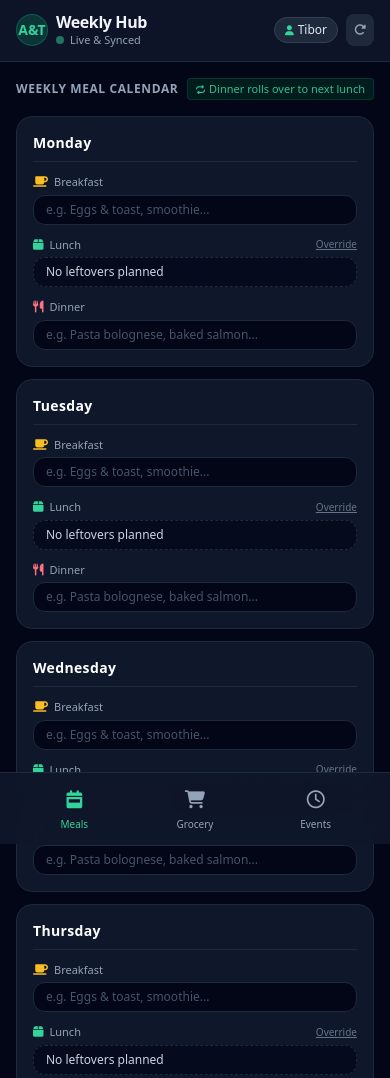
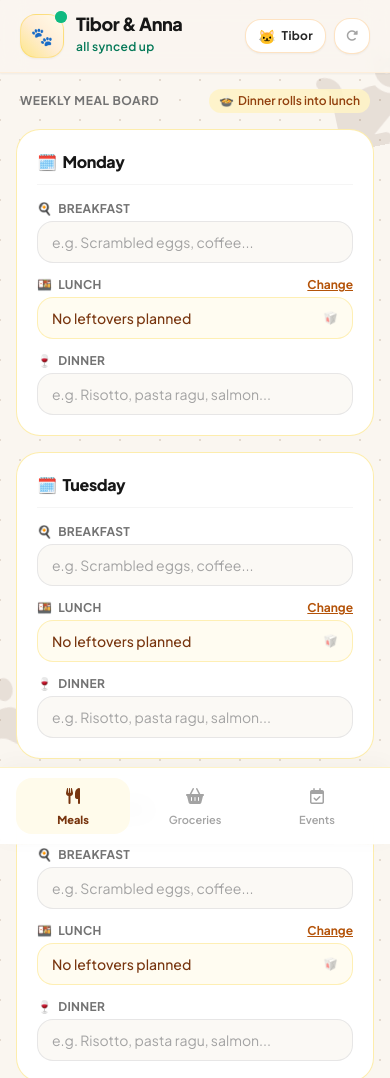
Before and after one commit to xhoust/ATplanner, a plain HTML site: page index.html in a window 390 px wide. Shown: the top 1078 px of the page. Drawn offline with nearby package versions, Linux system fonts and the light colour scheme; no server answers.

Commit message:
Update index.html

```diff
--- a/index.html
+++ b/index.html
@@ -3,97 +3,127 @@
 <head>
   <meta charset="UTF-8" />
   <meta name="viewport" content="width=device-width, initial-scale=1.0, maximum-scale=1.0, user-scalable=no" />
-  <title>A&T Hub</title>
+  <title>Tibor & Anna's Hub</title>
 
   <meta name="apple-mobile-web-app-capable" content="yes" />
-  <meta name="apple-mobile-web-app-status-bar-style" content="black-translucent" />
-  <meta name="theme-color" content="#10b981" />
+  <meta name="apple-mobile-web-app-status-bar-style" content="default" />
+  <meta name="theme-color" content="#fcfaf6" />
 
   <script src="https://cdn.tailwindcss.com"></script>
   <script src="https://unpkg.com/@supabase/supabase-js@2"></script>
   <link rel="stylesheet" href="https://cdnjs.cloudflare.com/ajax/libs/font-awesome/6.4.0/css/all.min.css" />
 
   <style>
-    body { -webkit-tap-highlight-color: transparent; }
-    .hide-scrollbar::-webkit-scrollbar { display: none; }
-    .hide-scrollbar { -ms-overflow-style: none; scrollbar-width: none; }
+    @import url('https://fonts.googleapis.com/css2?family=Plus+Jakarta+Sans:wght@400;500;600;700;800&family=Caveat:wght@600;700&display=swap');
+
+    body {
+      font-family: 'Plus Jakarta Sans', -apple-system, BlinkMacSystemFont, sans-serif;
+      -webkit-tap-highlight-color: transparent;
+      background-color: #faf6f0;
+      color: #262422;
+    }
+    .handwriting {
+      font-family: 'Caveat', cursive;
+    }
+    .cat-paw-bg {
+      background-image: radial-gradient(#e4dacf 1.2px, transparent 1.2px), radial-gradient(#e4dacf 1.2px, #faf6f0 1.2px);
+      background-size: 40px 40px;
+      background-position: 0 0, 20px 20px;
+    }
   </style>
 </head>
-<body class="bg-slate-950 text-slate-100 min-h-screen pb-24 font-sans selection:bg-emerald-500 selection:text-white">
+<body class="cat-paw-bg min-h-screen pb-28 selection:bg-orange-200">
+
+  <!-- Floating Ambient Silhouette Cats (Decorative) -->
+  <div class="fixed top-12 -right-8 opacity-10 pointer-events-none select-none text-orange-950 text-8xl -rotate-12 z-0">
+    <i class="fa-solid fa-cat"></i>
+  </div>
+  <div class="fixed bottom-24 -left-6 opacity-10 pointer-events-none select-none text-orange-950 text-7xl rotate-12 z-0">
+    <i class="fa-solid fa-paw"></i>
+  </div>
 
   <!-- Header -->
-  <header class="sticky top-0 z-40 bg-slate-900/90 backdrop-blur-md border-b border-slate-800 px-4 py-3">
-    <div class="max-w-xl mx-auto flex items-center justify-between">
-      <div class="flex items-center space-x-2">
-        <div class="w-8 h-8 rounded-full bg-emerald-500/20 text-emerald-400 flex items-center justify-center font-bold text-sm border border-emerald-500/30">
-          A&T
+  <header class="sticky top-0 z-40 bg-[#faf6f0]/90 backdrop-blur-md border-b border-orange-100/80 px-5 py-3.5 shadow-sm">
+    <div class="max-w-md mx-auto flex items-center justify-between">
+      <div class="flex items-center space-x-3">
+        <div class="w-11 h-11 rounded-2xl bg-gradient-to-tr from-amber-200 via-orange-100 to-amber-50 text-amber-900 flex items-center justify-center font-extrabold text-lg shadow-sm border border-amber-300/50 relative">
+          🐾
+          <span class="absolute -top-1 -right-1 flex h-3 w-3">
+            <span id="sync-ping" class="animate-ping absolute inline-flex h-full w-full rounded-full bg-emerald-400 opacity-75"></span>
+            <span id="sync-dot" class="relative inline-flex rounded-full h-3 w-3 bg-emerald-500"></span>
+          </span>
         </div>
         <div>
-          <h1 class="font-bold text-base tracking-tight leading-tight">Weekly Hub</h1>
-          <div class="flex items-center space-x-1.5">
-            <span id="sync-dot" class="w-2 h-2 rounded-full bg-emerald-400 animate-pulse"></span>
-            <span id="sync-status" class="text-[11px] text-slate-400">Live & Synced</span>
-          </div>
+          <h1 class="font-extrabold text-lg tracking-tight text-neutral-900 flex items-center gap-1.5 leading-none">
+            Tibor & Anna
+          </h1>
+          <span id="sync-status" class="text-xs font-semibold text-emerald-700 tracking-wide">all synced up</span>
         </div>
       </div>
 
       <div class="flex items-center space-x-2">
-        <button id="user-toggle" onclick="toggleUser()" class="flex items-center space-x-1 px-2.5 py-1 rounded-full bg-slate-800 text-xs font-medium border border-slate-700 text-slate-200">
-          <i class="fa-solid fa-user text-emerald-400 text-[10px]"></i>
-          <span id="active-user-label">Tibor</span>
+        <button id="user-toggle" onclick="toggleUser()" class="flex items-center space-x-1.5 px-3 py-1.5 rounded-2xl bg-white shadow-sm border border-orange-200/70 text-xs font-bold text-neutral-800 hover:border-orange-300 transition active:scale-95">
+          <span class="text-sm">🐱</span>
+          <span id="active-user-label" class="tracking-wide">Tibor</span>
         </button>
-        <button onclick="confirmResetWeek()" class="p-2 rounded-lg bg-slate-800 hover:bg-slate-700 text-slate-400 hover:text-rose-400 transition text-xs" title="Reset Week">
-          <i class="fa-solid fa-rotate-right"></i>
+        <button onclick="confirmResetWeek()" class="w-9 h-9 rounded-2xl bg-white hover:bg-rose-50 text-neutral-400 hover:text-rose-500 border border-orange-200/70 shadow-sm flex items-center justify-center transition active:scale-90" title="Reset Week">
+          <i class="fa-solid fa-rotate-right text-xs"></i>
         </button>
       </div>
     </div>
   </header>
 
-  <!-- Main Content Area -->
-  <main class="max-w-xl mx-auto px-4 pt-4">
+  <!-- Main Container -->
+  <main class="max-w-md mx-auto px-4 pt-4 relative z-10">
 
-    <!-- View 1: Meals & Plan -->
+    <!-- View 1: Meals Calendar -->
     <section id="view-planner" class="space-y-4">
-      <div class="flex items-center justify-between">
-        <h2 class="text-xs uppercase tracking-wider font-semibold text-slate-400">Weekly Meal Calendar</h2>
-        <span class="text-[11px] text-emerald-400/90 bg-emerald-950/60 px-2 py-0.5 rounded border border-emerald-800/40">
-          <i class="fa-solid fa-repeat text-[9px] mr-1"></i>Dinner rolls over to next lunch
+      <div class="flex items-center justify-between px-1">
+        <h2 class="text-xs font-bold uppercase tracking-wider text-neutral-500">Weekly Meal Board</h2>
+        <span class="text-xs font-semibold text-amber-800 bg-amber-100/90 px-2.5 py-1 rounded-xl shadow-xs flex items-center gap-1">
+          <span>🍲</span> Dinner rolls into lunch
         </span>
       </div>
 
-      <div id="days-container" class="space-y-3">
+      <div id="days-container" class="space-y-4">
         <!-- Rendered via JS -->
       </div>
     </section>
 
     <!-- View 2: Grocery List -->
     <section id="view-groceries" class="hidden space-y-4">
-      <div class="bg-slate-900 border border-slate-800 rounded-2xl p-4">
-        <h2 class="text-sm font-semibold mb-2 flex items-center justify-between">
-          <span>Add Grocery Item</span>
-          <span id="grocery-count" class="text-xs font-normal text-slate-400">0 items</span>
-        </h2>
+      <div class="bg-white border border-amber-200/80 rounded-3xl p-5 shadow-sm">
+        <div class="flex items-center justify-between mb-3">
+          <h2 class="text-base font-bold text-neutral-900 flex items-center gap-2">
+            <span>🛒</span> What do we need?
+          </h2>
+          <span id="grocery-count" class="text-xs font-bold bg-orange-100 text-orange-900 px-2.5 py-0.5 rounded-full">
+            0/0 done
+          </span>
+        </div>
         <div class="flex gap-2">
-          <input id="new-item-input" type="text" placeholder="e.g. Oat milk, eggs..."
-                 class="flex-1 bg-slate-950 border border-slate-700 rounded-xl px-3 py-2 text-sm focus:outline-none focus:border-emerald-500"
+          <input id="new-item-input" type="text" placeholder="Add milk, sourdough, apples..."
+                 class="flex-1 bg-neutral-50 border border-neutral-200 rounded-2xl px-4 py-3 text-sm font-medium focus:outline-none focus:ring-2 focus:ring-amber-400/50 focus:bg-white transition"
                  onkeydown="if(event.key === 'Enter') addCustomGroceryItem()"/>
-          <button onclick="addCustomGroceryItem()" class="bg-emerald-600 hover:bg-emerald-500 text-white font-semibold px-4 py-2 rounded-xl text-sm transition">
+          <button onclick="addCustomGroceryItem()" class="bg-amber-800 hover:bg-amber-900 text-white font-bold px-5 py-3 rounded-2xl text-sm shadow-sm transition active:scale-95">
             Add
           </button>
         </div>
       </div>
 
-      <div id="grocery-departments" class="space-y-2">
+      <div id="grocery-items" class="space-y-2">
         <!-- Grocery items rendered via JS -->
       </div>
     </section>
 
-    <!-- View 3: Events -->
+    <!-- View 3: Events & Reminders -->
     <section id="view-events" class="hidden space-y-4">
-      <div class="bg-slate-900 border border-slate-800 rounded-2xl p-4">
-        <h2 class="text-sm font-semibold mb-3">Add Event or Reminder</h2>
-        <div class="space-y-2">
-          <select id="event-day-select" class="w-full bg-slate-950 border border-slate-700 rounded-xl px-3 py-2 text-sm focus:outline-none focus:border-emerald-500">
+      <div class="bg-white border border-amber-200/80 rounded-3xl p-5 shadow-sm">
+        <h2 class="text-base font-bold text-neutral-900 mb-3 flex items-center gap-2">
+          <span>📌</span> Add an Event or Date
+        </h2>
+        <div class="space-y-3">
+          <select id="event-day-select" class="w-full bg-neutral-50 border border-neutral-200 rounded-2xl px-3.5 py-2.5 text-sm font-semibold focus:outline-none focus:ring-2 focus:ring-amber-400/50">
             <option value="Monday">Monday</option>
             <option value="Tuesday">Tuesday</option>
             <option value="Wednesday">Wednesday</option>
@@ -103,10 +133,10 @@
             <option value="Sunday">Sunday</option>
           </select>
           <input id="event-title-input" type="text" placeholder="e.g. Dinner reservation at 7pm, gym..."
-                 class="w-full bg-slate-950 border border-slate-700 rounded-xl px-3 py-2 text-sm focus:outline-none focus:border-emerald-500"
+                 class="w-full bg-neutral-50 border border-neutral-200 rounded-2xl px-4 py-3 text-sm font-medium focus:outline-none focus:ring-2 focus:ring-amber-400/50 focus:bg-white"
                  onkeydown="if(event.key === 'Enter') addEvent()"/>
-          <button onclick="addEvent()" class="w-full bg-emerald-600 hover:bg-emerald-500 text-white font-medium py-2 rounded-xl text-sm transition">
-            Save Event
+          <button onclick="addEvent()" class="w-full bg-neutral-900 hover:bg-neutral-800 text-white font-bold py-3 rounded-2xl text-sm shadow-sm transition active:scale-98">
+            Save to Schedule
           </button>
         </div>
       </div>
@@ -115,25 +145,26 @@
         <!-- Events rendered via JS -->
       </div>
     </section>
+
   </main>
 
   <!-- Bottom Navigation -->
-  <nav class="fixed bottom-0 left-0 right-0 z-40 bg-slate-900/95 backdrop-blur-md border-t border-slate-800 py-2">
-    <div class="max-w-xl mx-auto grid grid-cols-3 gap-1 px-4">
-      <button onclick="switchTab('planner')" id="tab-planner" class="flex flex-col items-center py-1 text-emerald-400">
-        <i class="fa-solid fa-calendar-week text-lg"></i>
-        <span class="text-[10px] mt-1 font-medium">Meals</span>
+  <nav class="fixed bottom-0 left-0 right-0 z-40 bg-white/95 backdrop-blur-md border-t border-amber-100 py-2.5 px-4 shadow-[0_-4px_20px_rgba(0,0,0,0.03)]">
+    <div class="max-w-md mx-auto grid grid-cols-3 gap-2">
+      <button onclick="switchTab('planner')" id="tab-planner" class="flex flex-col items-center py-1.5 rounded-2xl text-amber-900 font-extrabold bg-amber-50">
+        <i class="fa-solid fa-utensils text-base"></i>
+        <span class="text-[11px] mt-1">Meals</span>
       </button>
-      <button onclick="switchTab('groceries')" id="tab-groceries" class="flex flex-col items-center py-1 text-slate-400">
+      <button onclick="switchTab('groceries')" id="tab-groceries" class="flex flex-col items-center py-1.5 rounded-2xl text-neutral-400 font-semibold hover:text-neutral-700">
         <div class="relative">
-          <i class="fa-solid fa-cart-shopping text-lg"></i>
-          <span id="grocery-badge" class="hidden absolute -top-1 -right-2 bg-emerald-500 text-white text-[9px] w-4 h-4 rounded-full flex items-center justify-center font-bold">0</span>
+          <i class="fa-solid fa-basket-shopping text-base"></i>
+          <span id="grocery-badge" class="hidden absolute -top-1 -right-2.5 bg-amber-600 text-white text-[10px] w-4 h-4 rounded-full flex items-center justify-center font-bold">0</span>
         </div>
-        <span class="text-[10px] mt-1 font-medium">Grocery</span>
+        <span class="text-[11px] mt-1">Groceries</span>
       </button>
-      <button onclick="switchTab('events')" id="tab-events" class="flex flex-col items-center py-1 text-slate-400">
-        <i class="fa-regular fa-clock text-lg"></i>
-        <span class="text-[10px] mt-1 font-medium">Events</span>
+      <button onclick="switchTab('events')" id="tab-events" class="flex flex-col items-center py-1.5 rounded-2xl text-neutral-400 font-semibold hover:text-neutral-700">
+        <i class="fa-regular fa-calendar-check text-base"></i>
+        <span class="text-[11px] mt-1">Events</span>
       </button>
     </div>
   </nav>
@@ -179,16 +210,16 @@
       render();
 
       if (sbClient) {
-        document.getElementById('sync-dot').className = "w-2 h-2 rounded-full bg-amber-400 animate-spin";
-        document.getElementById('sync-status').innerText = "Syncing...";
+        document.getElementById('sync-status').innerText = "syncing...";
+        document.getElementById('sync-dot').className = "relative inline-flex rounded-full h-3 w-3 bg-amber-500 animate-spin";
         try {
           const { error } = await sbClient
             .from('planner_state')
             .upsert({ id: 'active_week', data: state, updated_at: new Date() });
 
           if (!error) {
-            document.getElementById('sync-dot').className = "w-2 h-2 rounded-full bg-emerald-400 animate-pulse";
-            document.getElementById('sync-status').innerText = "Live & Synced";
+            document.getElementById('sync-status').innerText = "all synced up";
+            document.getElementById('sync-dot').className = "relative inline-flex rounded-full h-3 w-3 bg-emerald-500";
           }
         } catch(e) {
           console.error(e);
@@ -230,10 +261,10 @@
     function switchTab(tab) {
       ['planner', 'groceries', 'events'].forEach(t => {
         document.getElementById(`view-${t}`).classList.add('hidden');
-        document.getElementById(`tab-${t}`).className = 'flex flex-col items-center py-1 text-slate-500';
+        document.getElementById(`tab-${t}`).className = 'flex flex-col items-center py-1.5 rounded-2xl text-neutral-400 font-semibold';
       });
       document.getElementById(`view-${tab}`).classList.remove('hidden');
-      document.getElementById(`tab-${tab}`).className = 'flex flex-col items-center py-1 text-emerald-400 font-semibold';
+      document.getElementById(`tab-${tab}`).className = 'flex flex-col items-center py-1.5 rounded-2xl text-amber-900 font-extrabold bg-amber-50';
     }
 
     function updateMeal(day, field, val) {
@@ -314,49 +345,52 @@
         const dayEvents = state.events.filter(e => e.day === day);
 
         const card = document.createElement('div');
-        card.className = "bg-slate-900 border border-slate-800 rounded-2xl p-4 shadow-sm";
+        card.className = "bg-white border border-amber-200/70 rounded-3xl p-5 shadow-xs transition hover:shadow-sm";
         card.innerHTML = `
-          <div class="flex items-center justify-between mb-3 border-b border-slate-800 pb-2">
-            <span class="font-bold text-sm tracking-wide text-white">${day}</span>
+          <div class="flex items-center justify-between mb-4 pb-2.5 border-b border-neutral-100">
+            <span class="font-extrabold text-base text-neutral-900 tracking-tight flex items-center gap-1.5">
+              <span>🗓️</span> ${day}
+            </span>
             ${dayEvents.length > 0 ? `
-              <span class="text-[10px] bg-sky-950 text-sky-400 border border-sky-800/40 px-2 py-0.5 rounded-full font-medium">
+              <span class="text-xs bg-sky-100 text-sky-800 font-bold px-2.5 py-0.5 rounded-full">
                 ${dayEvents.length} event${dayEvents.length > 1 ? 's' : ''}
               </span>` : ''}
           </div>
 
-          <div class="space-y-3">
+          <div class="space-y-3.5">
             <div>
-              <label class="block text-[11px] font-medium text-slate-400 mb-1 flex items-center">
-                <i class="fa-solid fa-mug-saucer text-amber-400 mr-1.5 text-xs"></i> Breakfast
+              <label class="block text-xs font-bold text-neutral-500 uppercase tracking-wide mb-1 flex items-center gap-1.5">
+                <span>🍳</span> Breakfast
               </label>
               <input type="text" value="${dayData.breakfast || ''}"
-                     placeholder="e.g. Eggs & toast, smoothie..."
+                     placeholder="e.g. Scrambled eggs, coffee..."
                      onchange="updateMeal('${day}', 'breakfast', this.value)"
-                     class="w-full bg-slate-950 border border-slate-800 rounded-xl px-3 py-1.5 text-xs focus:outline-none focus:border-emerald-500 placeholder:text-slate-600"/>
+                     class="w-full bg-[#fbf9f5] border border-neutral-200/90 rounded-2xl px-3.5 py-2.5 text-sm font-semibold text-neutral-800 placeholder:text-neutral-400 placeholder:font-normal focus:outline-none focus:ring-2 focus:ring-amber-400/50 focus:bg-white transition"/>
             </div>
 
             <div>
-              <label class="block text-[11px] font-medium text-slate-400 mb-1 flex items-center justify-between">
-                <span class="flex items-center">
-                  <i class="fa-solid fa-box text-emerald-400 mr-1.5 text-xs"></i> Lunch
-                </span>
-                <button onclick="let v = prompt('Override lunch for ${day}:', '${dayData.lunchOverride || ''}'); if(v !== null) updateMeal('${day}', 'lunchOverride', v);" class="text-[10px] text-slate-500 hover:text-emerald-400 underline">
-                  ${dayData.lunchOverride ? 'Clear / Edit' : 'Override'}
+              <div class="flex items-center justify-between mb-1">
+                <label class="block text-xs font-bold text-neutral-500 uppercase tracking-wide flex items-center gap-1.5">
+                  <span>🍱</span> Lunch
+                </label>
+                <button onclick="let v = prompt('Override lunch for ${day}:', '${dayData.lunchOverride || ''}'); if(v !== null) updateMeal('${day}', 'lunchOverride', v);" class="text-xs font-bold text-amber-700 hover:text-amber-900 underline">
+                  ${dayData.lunchOverride ? 'Edit' : 'Change'}
                 </button>
-              </label>
-              <div class="bg-slate-950/70 border border-dashed border-slate-800 rounded-xl px-3 py-1.5 text-xs text-slate-300">
-                ${lunchDisplay}
+              </div>
+              <div class="bg-amber-50/70 border border-amber-200/60 rounded-2xl px-3.5 py-2.5 text-sm font-medium text-amber-900 flex items-center justify-between">
+                <span>${lunchDisplay}</span>
+                <span class="text-xs opacity-60">🥡</span>
               </div>
             </div>
 
             <div>
-              <label class="block text-[11px] font-medium text-slate-400 mb-1 flex items-center">
-                <i class="fa-solid fa-utensils text-rose-400 mr-1.5 text-xs"></i> Dinner
+              <label class="block text-xs font-bold text-neutral-500 uppercase tracking-wide mb-1 flex items-center gap-1.5">
+                <span>🍷</span> Dinner
               </label>
               <input type="text" value="${dayData.dinner || ''}"
-                     placeholder="e.g. Pasta bolognese, baked salmon..."
+                     placeholder="e.g. Risotto, pasta ragu, salmon..."
                      onchange="updateMeal('${day}', 'dinner', this.value)"
-                     class="w-full bg-slate-950 border border-slate-800 rounded-xl px-3 py-1.5 text-xs focus:outline-none focus:border-emerald-500 placeholder:text-slate-600"/>
+                     class="w-full bg-[#fbf9f5] border border-neutral-200/90 rounded-2xl px-3.5 py-2.5 text-sm font-semibold text-neutral-800 placeholder:text-neutral-400 placeholder:font-normal focus:outline-none focus:ring-2 focus:ring-amber-400/50 focus:bg-white transition"/>
             </div>
           </div>
         `;
@@ -364,11 +398,11 @@
       });
 
       // 2. Render Groceries
-      const depts = document.getElementById('grocery-departments');
-      depts.innerHTML = '';
+      const list = document.getElementById('grocery-items');
+      list.innerHTML = '';
       const totalItems = state.groceries.length;
       const checkedItems = state.groceries.filter(g => g.checked).length;
-      document.getElementById('grocery-count').innerText = `${checkedItems}/${totalItems} completed`;
+      document.getElementById('grocery-count').innerText = `${checkedItems}/${totalItems} done`;
 
       const badge = document.getElementById('grocery-badge');
       const uncompleted = totalItems - checkedItems;
@@ -380,26 +414,32 @@
       }
 
       if (totalItems === 0) {
-        depts.innerHTML = `<div class="text-center py-10 text-slate-500 text-xs">Your grocery list is empty.</div>`;
+        list.innerHTML = `
+          <div class="text-center py-12 bg-white rounded-3xl border border-dashed border-amber-200/80">
+            <span class="text-3xl">🧺</span>
+            <p class="text-sm font-bold text-neutral-600 mt-2">Fridge is all stocked!</p>
+            <p class="text-xs text-neutral-400">Add items anytime above</p>
+          </div>
+        `;
       } else {
         state.groceries.forEach(item => {
           const row = document.createElement('div');
-          row.className = `flex items-center justify-between p-3 rounded-xl border transition ${item.checked ? 'bg-slate-950/40 border-slate-900 opacity-50' : 'bg-slate-900 border-slate-800'}`;
+          row.className = `flex items-center justify-between p-3.5 rounded-2xl border transition ${item.checked ? 'bg-neutral-100/70 border-neutral-200 opacity-60' : 'bg-white border-amber-200/70 shadow-xs'}`;
           row.innerHTML = `
-            <div class="flex items-center space-x-3 cursor-pointer" onclick="toggleGrocery('${item.id}')">
-              <div class="w-5 h-5 rounded-lg border flex items-center justify-center ${item.checked ? 'bg-emerald-600 border-emerald-500 text-white' : 'border-slate-700 bg-slate-950'}">
-                ${item.checked ? '<i class="fa-solid fa-check text-[10px]"></i>' : ''}
+            <div class="flex items-center space-x-3 cursor-pointer select-none" onclick="toggleGrocery('${item.id}')">
+              <div class="w-6 h-6 rounded-xl border flex items-center justify-center transition ${item.checked ? 'bg-emerald-600 border-emerald-600 text-white' : 'border-neutral-300 bg-white'}">
+                ${item.checked ? '<i class="fa-solid fa-check text-xs"></i>' : ''}
               </div>
               <div>
-                <p class="text-xs font-medium ${item.checked ? 'line-through text-slate-500' : 'text-slate-200'}">${item.name}</p>
-                ${item.source ? `<span class="text-[10px] text-slate-500">${item.source}</span>` : ''}
+                <p class="text-sm font-bold ${item.checked ? 'line-through text-neutral-400' : 'text-neutral-800'}">${item.name}</p>
+                ${item.source ? `<span class="text-[10px] text-neutral-400 font-semibold">${item.source}</span>` : ''}
               </div>
             </div>
-            <button onclick="deleteGrocery('${item.id}')" class="text-slate-600 hover:text-rose-400 p-1 text-xs">
-              <i class="fa-solid fa-trash"></i>
+            <button onclick="deleteGrocery('${item.id}')" class="text-neutral-300 hover:text-rose-500 p-2 text-sm transition">
+              <i class="fa-solid fa-trash-can"></i>
             </button>
           `;
-          depts.appendChild(row);
+          list.appendChild(row);
         });
       }
 
@@ -407,19 +447,25 @@
       const evList = document.getElementById('events-list');
       evList.innerHTML = '';
       if (state.events.length === 0) {
-        evList.innerHTML = `<div class="text-center py-10 text-slate-500 text-xs">No events added this week.</div>`;
+        evList.innerHTML = `
+          <div class="text-center py-12 bg-white rounded-3xl border border-dashed border-amber-200/80">
+            <span class="text-3xl">☕</span>
+            <p class="text-sm font-bold text-neutral-600 mt-2">No plans recorded yet</p>
+            <p class="text-xs text-neutral-400">Enjoy the quiet week!</p>
+          </div>
+        `;
       } else {
         state.events.forEach(ev => {
           const row = document.createElement('div');
-          row.className = "flex items-center justify-between p-3 rounded-xl bg-slate-900 border border-slate-800";
+          row.className = "flex items-center justify-between p-4 rounded-2xl bg-white border border-amber-200/70 shadow-xs";
           row.innerHTML = `
             <div>
-              <span class="text-[10px] font-bold text-emerald-400 uppercase tracking-wider">${ev.day}</span>
-              <p class="text-xs text-slate-200 mt-0.5">${ev.title}</p>
-              <span class="text-[9px] text-slate-500">by ${ev.author || 'User'}</span>
+              <span class="text-xs font-extrabold text-amber-800 uppercase tracking-wider bg-amber-100/70 px-2 py-0.5 rounded-lg">${ev.day}</span>
+              <p class="text-sm font-bold text-neutral-800 mt-1.5">${ev.title}</p>
+              <span class="text-[10px] font-semibold text-neutral-400">added by ${ev.author || 'Someone'}</span>
             </div>
-            <button onclick="deleteEvent('${ev.id}')" class="text-slate-600 hover:text-rose-400 p-1 text-xs">
-              <i class="fa-solid fa-trash"></i>
+            <button onclick="deleteEvent('${ev.id}')" class="text-neutral-300 hover:text-rose-500 p-2 text-sm transition">
+              <i class="fa-solid fa-trash-can"></i>
             </button>
           `;
           evList.appendChild(row);
```
